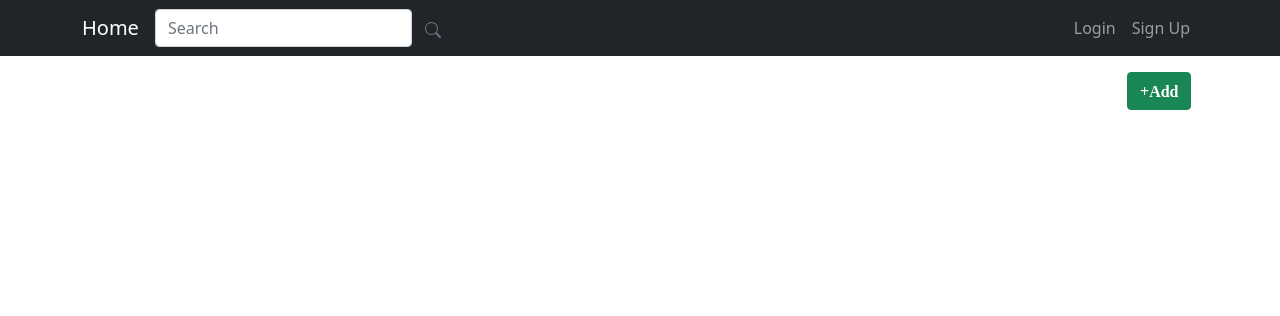
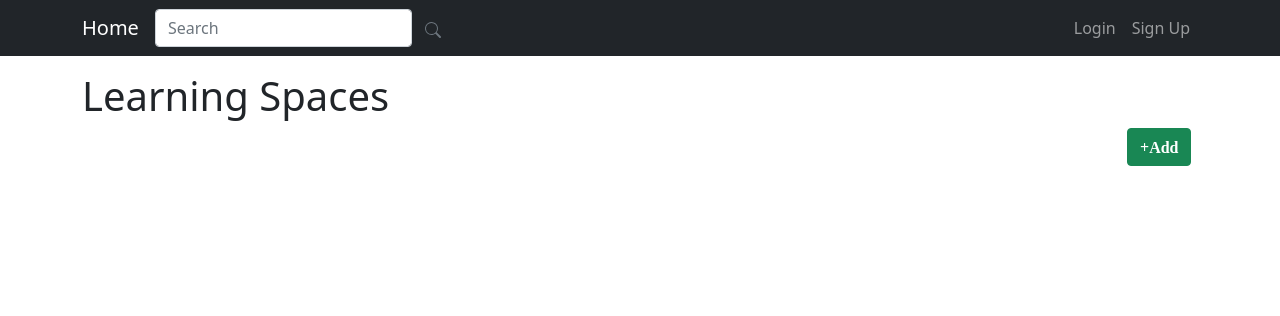
Before and after one commit to AydosIlgazi/bounswe573-2022, a Django app: page / in a window 1280 px wide. Shown: the top 316 px of the page. Run offline with Django 4.2, Linux system fonts and the light colour scheme; data that the repository does not hold is empty; some libraries are stand-ins or nearby versions; some web fonts are replaced.

Commit message:
learning spaces title added

```diff
--- a/SweCourseApp/templates/SweCourseApp/index.html
+++ b/SweCourseApp/templates/SweCourseApp/index.html
@@ -7,6 +7,7 @@
 
 <main class="container">
     <div class="row mt-3">
+        <h1> Learning Spaces</h1>
         <div class="col-11 mt-4">
             {% for ls in learning_space_list %}
             <a href="{% url 'swecourseapp:learningspace' ls.id %}">
```
